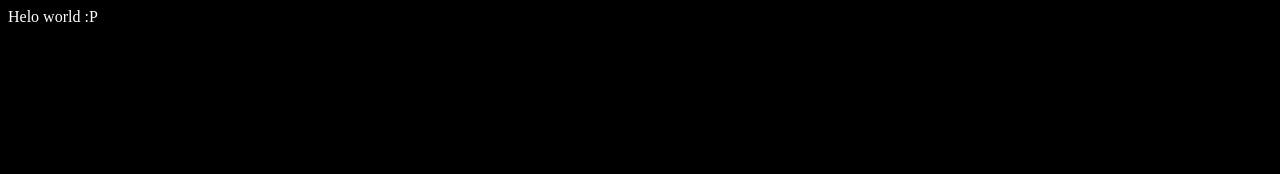
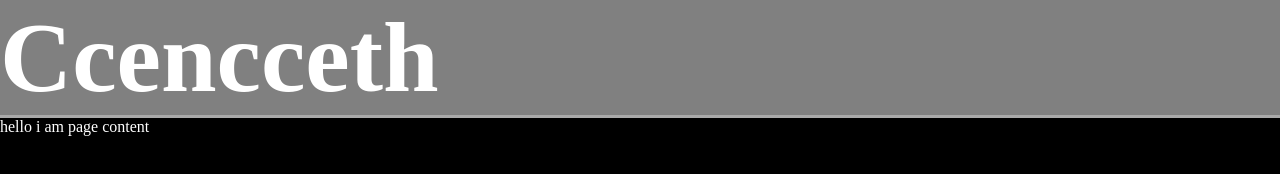
Before and after one commit to Ccencceth/ccencceth-website, a plain HTML site: page index.html in a window 1280 px wide. Drawn offline with Linux system fonts and the light colour scheme.

Commit message:
started navbars
how do i make prett colors

```diff
--- a/index.html
+++ b/index.html
@@ -7,6 +7,11 @@
     </head>
 
     <body>
-        Helo world :P
+        <div class="navbar">
+            <h1>Ccencceth</h1>
+        </div>
+        <div>
+            hello i am page content
+        </div>
     </body>
 </html>
--- a/styles.css
+++ b/styles.css
@@ -1,4 +1,19 @@
 body {
     background-color: black;
     color: white;
+    margin: 0px;
 }
+
+.navbar {
+    background-color: gray;
+    color: white;
+    min-height: 100px;
+    padding: 0px;
+    border-bottom-style: solid;
+    border-color: darkgray;
+}
+
+h1 {
+    margin: 0px;
+    font-size: 100px;
+}
```
